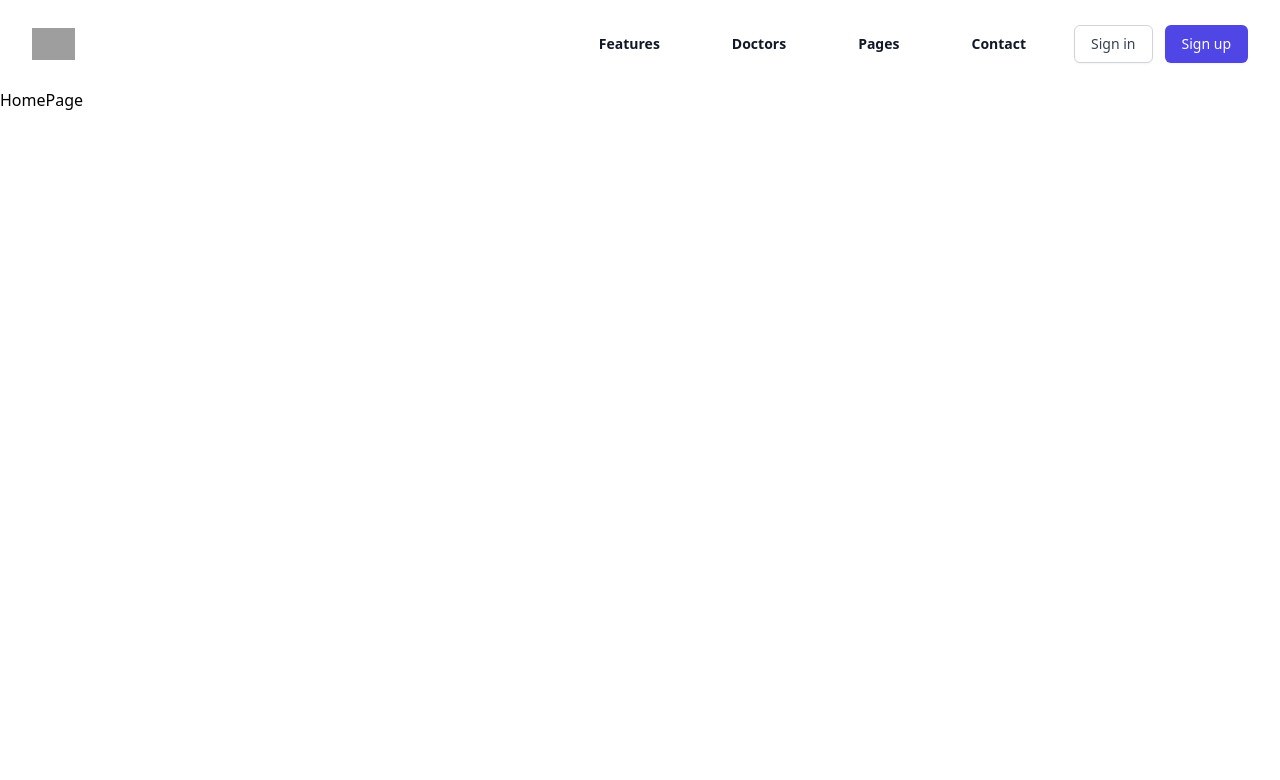
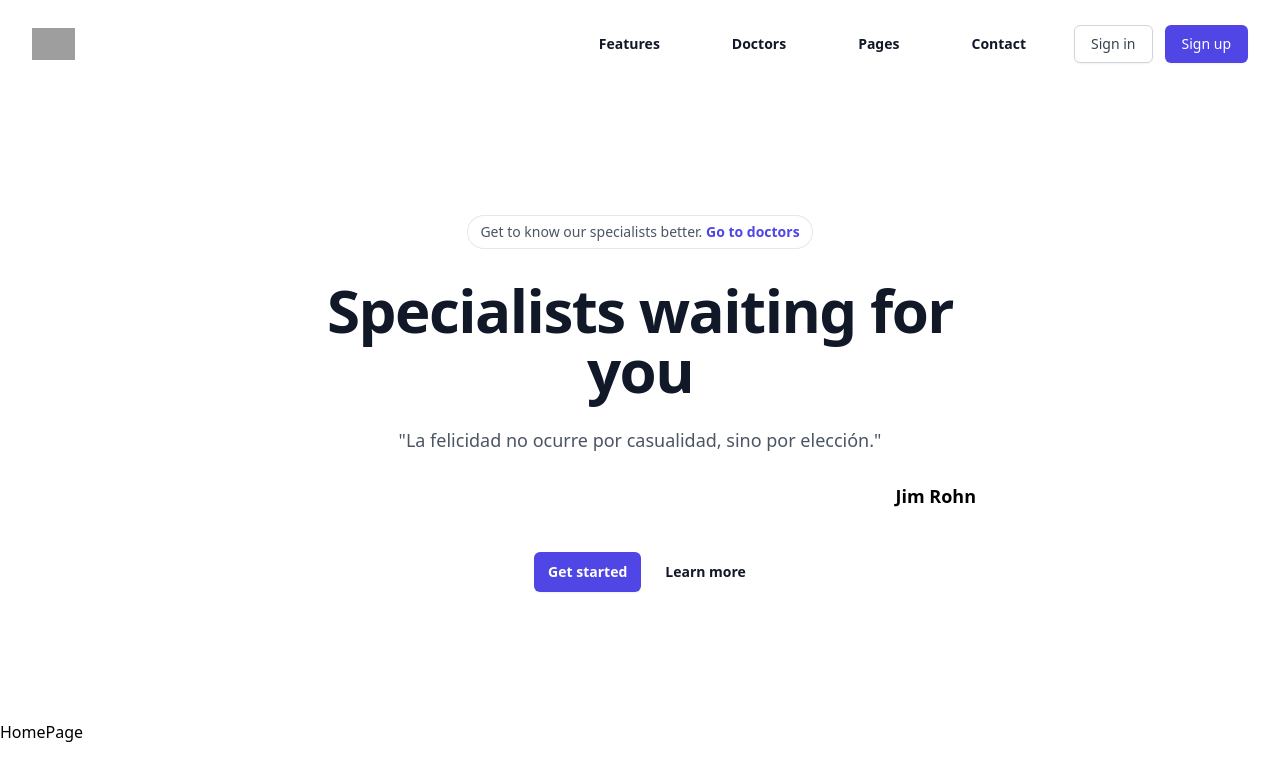
Before and after one commit to samergh1/padsy, a React (Vite) app: page / in a window 1280 px wide. Shown: the top 780 px of the page. Built offline with nearby package versions, Linux system fonts and the light colour scheme; grey boxes are pictures that could not be loaded.

Commit message:
main created

```diff
--- a/src/pages/LandingPage/LandingPage.jsx
+++ b/src/pages/LandingPage/LandingPage.jsx
@@ -1,12 +1,12 @@
 import { useState } from 'react'
-import { NavBar } from './components/NavBar/NavBar'
+import { NavBar } from './components/NavBar'
+import { Main } from './components/Main'
 
 export function LandingPage() {
-  const [mobileMenuOpen, setMobileMenuOpen] = useState(false)
-
   return (
     <>
     <NavBar/>
+    <Main/>
     <h1>HomePage</h1>
     </>
   )
--- /dev/null
+++ b/src/pages/LandingPage/components/Main.jsx
@@ -0,0 +1,28 @@
+export function Main() {
+    return (
+        <main>
+            <div class="relative px-6 lg:px-8">
+                <div class="mx-auto max-w-2xl py-32 sm:py-40 lg:py-32">
+                    <div class="hidden sm:mb-8 sm:flex sm:justify-center">
+                        {/* Title */}
+                        <div class="relative rounded-full py-1 px-3 text-sm leading-6 text-gray-600 ring-1 ring-gray-900/10 hover:ring-gray-900/20">
+                            Get to know our specialists better. <a href="#" class="font-semibold text-indigo-600"><span class="absolute inset-0" aria-hidden="true"></span>Go to doctors</a>
+                        </div>
+                    </div>
+                    <div class="text-center">
+                        {/* Title */}
+                        <h1 class="text-4xl font-bold tracking-tight text-gray-900 sm:text-6xl">Specialists waiting for you</h1>
+                        {/* Subtitle */}
+                        <p class="mt-6 text-lg leading-8 text-gray-600">"La felicidad no ocurre por casualidad, sino por elección."</p>
+                        <p class="mt-6 text-lg leading-8 text-black font-bold text-right">Jim Rohn</p>
+                        {/* Buttons */}
+                        <div class="mt-10 flex items-center justify-center gap-x-6">
+                            <a href="#" class="rounded-md bg-indigo-600 px-3.5 py-2.5 text-sm font-semibold text-white shadow-sm hover:bg-indigo-500 focus-visible:outline focus-visible:outline-2 focus-visible:outline-offset-2 focus-visible:outline-indigo-600">Get started</a>
+                            <a href="#" class="text-sm font-semibold leading-6 text-gray-900 hover:ring-gray-900/20">Learn more</a>
+                        </div>
+                    </div>
+                </div>
+            </div>
+        </main>
+    )
+}
--- a/src/pages/LandingPage/components/NavBar/NavBar.jsx
+++ b/src/pages/LandingPage/components/NavBar.jsx
@@ -6,8 +6,8 @@ export function NavBar() {
   const [mobileMenuOpen, setMobileMenuOpen] = useState(false)
 
   return (
-    <header className="bg-white">
-      <nav className="mx-auto flex max-w-7xl items-center justify-between p-6 lg:px-8" aria-label="Global">
+    <header className="bg-white sticky top-0 z-50">
+      <nav className="mx-auto flex max-w-7xl items-center justify-between p-6 px-6 pt-6 lg:px-8" aria-label="Global">
         {/* Company's Logo */}
         <div className="flex lg:flex-1">
           <a href="#" className="-m-1.5 p-1.5">
@@ -59,7 +59,7 @@ export function NavBar() {
       {/* Hamburger Menu */}
       <Dialog as="div" className="lg:hidden" open={mobileMenuOpen} onClose={setMobileMenuOpen}>
         <div className="fixed inset-0 z-10" />
-        <Dialog.Panel className="fixed inset-y-0 right-0 z-10 w-full overflow-y-auto bg-white px-6 py-6 sm:max-w-sm sm:ring-1 sm:ring-gray-900/10">
+        <Dialog.Panel className="fixed inset-y-0 right-0 top-0 z-50 w-full overflow-y-auto bg-white px-6 py-6 sm:max-w-sm sm:ring-1 sm:ring-gray-900/10">
           <button
                 type="button"
                 className="-m-2.5 rounded-md p-2.5 text-gray-700"
```
